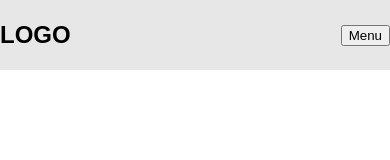
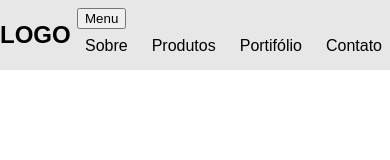
Before and after one commit to Arialyson/Menu-Mobile, a plain HTML site: page index.html in a window 390 px wide. Both pictures are taken after a click on the button "Menu". Drawn offline with Linux system fonts and the light colour scheme.

Commit message:
Bug no Javascript resolvido!
Removi os pontos e virgulas do Javascript e movi o script para dentro do html, com isso a função passou a executar

```diff
--- a/index.html
+++ b/index.html
@@ -19,5 +19,15 @@
         </ul>
     </nav>
 </header>
+<script>
+    const btnMobile = document.getElementById('btn-mobile')
+
+function toggleMenu() {
+    const nav = document.getElementById('nav')
+    nav.classList.toggle('active');
+}
+
+    btnMobile.addEventListener('click', toggleMenu)
+</script>
 </body>
 </html>
```
